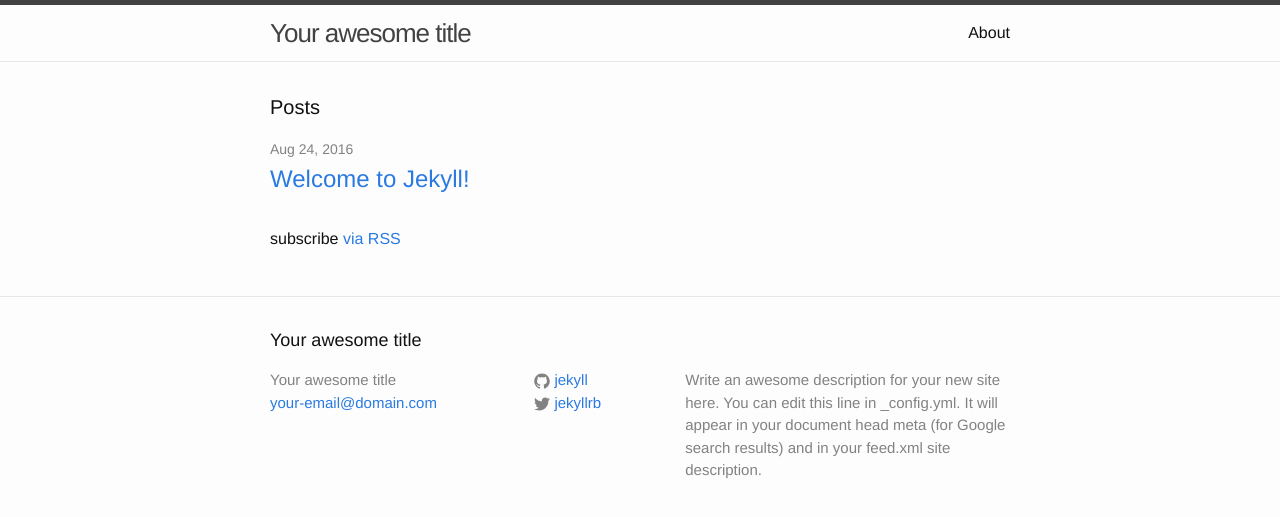
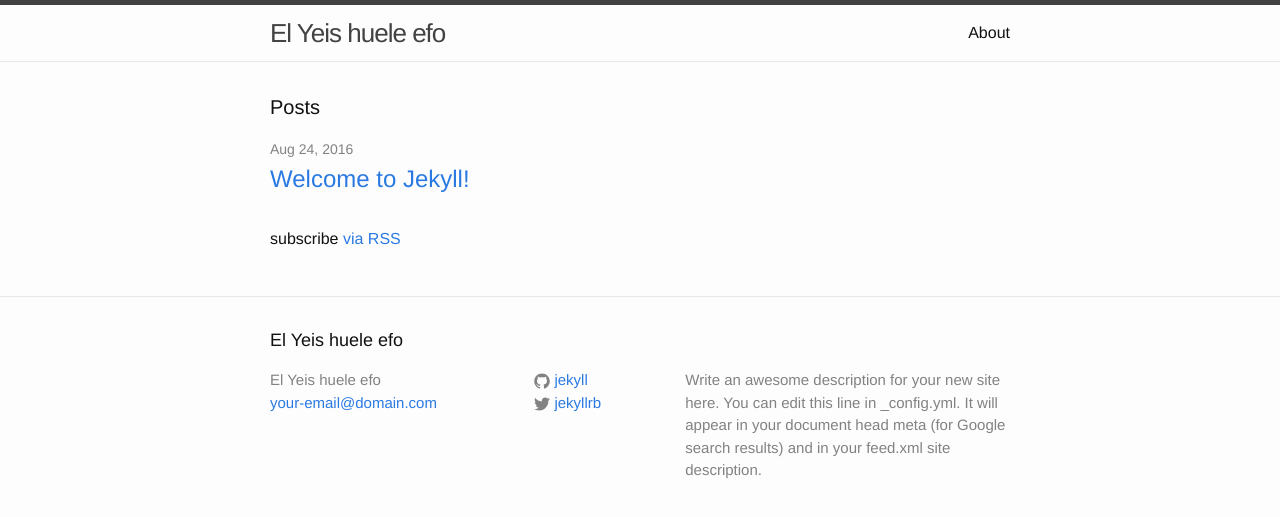
Before and after one commit to Kieves/kieves.github.io, a Jekyll site: the page built from index.html, in a window 1280 px wide. Shown: the top 517 px of the page. Built offline with Jekyll 4.4.1, drawn with Linux system fonts in a browser that asks for light colours.

Commit message:
Test update

```diff
--- a/_config.yml
+++ b/_config.yml
@@ -6,7 +6,7 @@
 # 'jekyll serve'. If you change this file, please restart the server process.
 
 # Site settings
-title: Your awesome title
+title: El Yeis huele efo
 email: your-email@domain.com
 description: > # this means to ignore newlines until "baseurl:"
   Write an awesome description for your new site here. You can edit this
```
